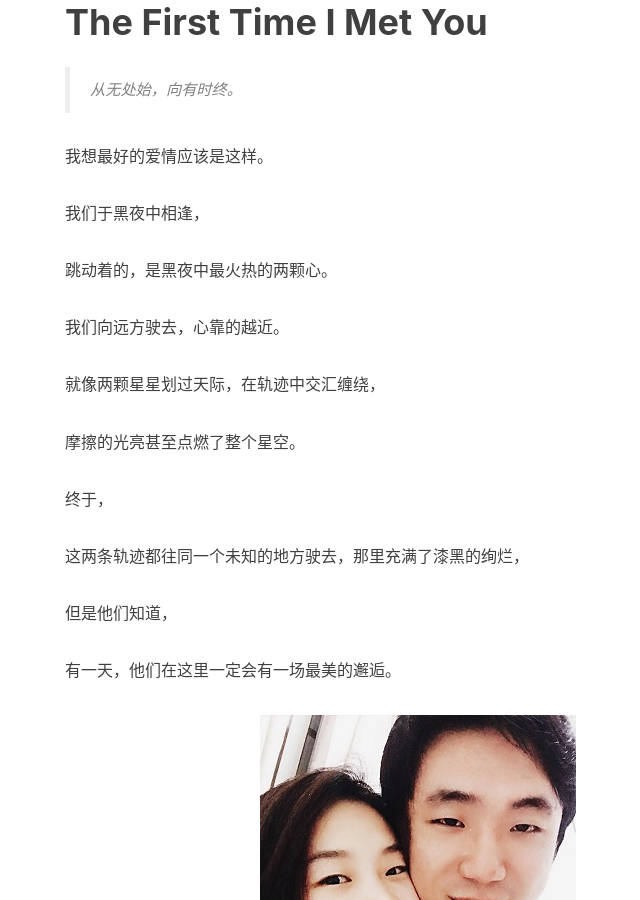
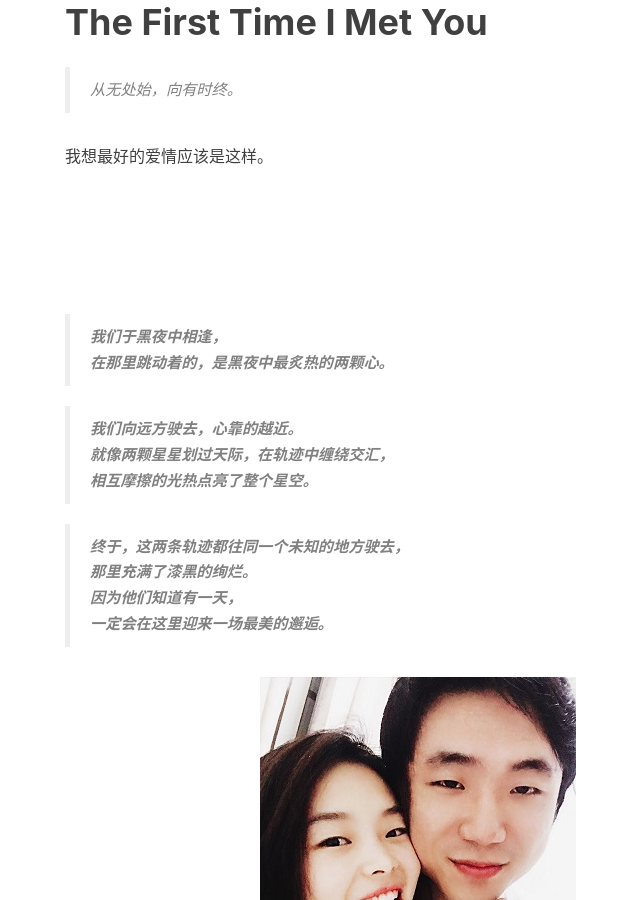
Before and after one commit to Konfuse/konfuse.github.io, a Jekyll site: the page built from _posts/2018-12-10-The-First-Time-I-Met-You.md, in a window 1280 px wide and 900 px high, scrolled down 476 px. Shown: the whole window, without its empty margins (200-840 px from the left). Built offline with Jekyll 4.4.1, drawn with Linux system fonts in a browser that asks for light colours; nearby versions of some CDN libraries; our own code applies the rules of GitHub Pages for plain Markdown files; comment, search, counter and statistics services are not loaded.

Commit message:
Update TFTIMY

```diff
--- a/_posts/2018-12-10-The-First-Time-I-Met-You.md
+++ b/_posts/2018-12-10-The-First-Time-I-Met-You.md
@@ -4,29 +4,31 @@
 
 我想最好的爱情应该是这样。
 
+<br>
 
+<br>
 
-我们于黑夜中相逢，
-
-跳动着的，是黑夜中最火热的两颗心。
+> **我们于黑夜中相逢，**
+>
+> **在那里跳动着的，是黑夜中最炙热的两颗心。**
 
 
 
-我们向远方驶去，心靠的越近。
-
-就像两颗星星划过天际，在轨迹中交汇缠绕，
-
-摩擦的光亮甚至点燃了整个星空。
+> **我们向远方驶去，心靠的越近。**
+>
+> **就像两颗星星划过天际，在轨迹中缠绕交汇，**
+>
+> **相互摩擦的光热点亮了整个星空。**
 
 
 
-终于，
-
-这两条轨迹都往同一个未知的地方驶去，那里充满了漆黑的绚烂，
-
-但是他们知道，
-
-有一天，他们在这里一定会有一场最美的邂逅。
+> **终于，这两条轨迹都往同一个未知的地方驶去，**
+>
+> **那里充满了漆黑的绚烂。**
+>
+> **因为他们知道有一天，**
+>
+> **一定会在这里迎来一场最美的邂逅。**
 
 
 
```
